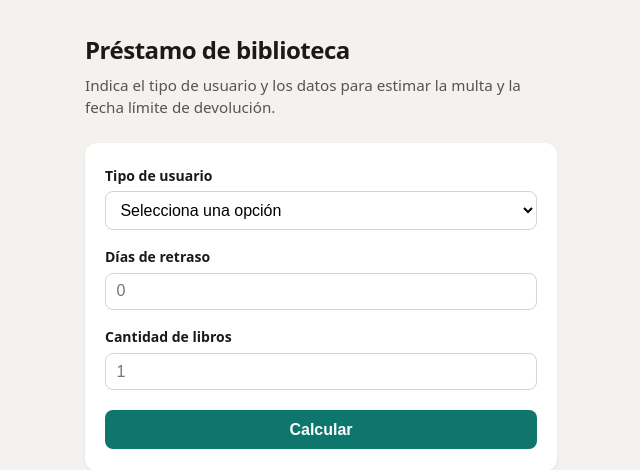
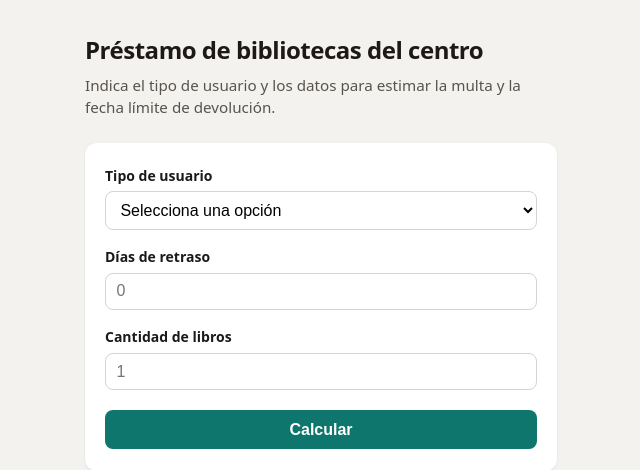
Before and after one commit to jheancarlos-dev/biblioteca-grupo-pa2, a Flask app: page / in a window 1280 px wide. Shown: the top 470 px of the page, without its empty margins (319-959 px from the left). Run offline with Flask 3, Linux system fonts and the light colour scheme.

Commit message:
feat(ui): modifica titulo del compañero

```diff
--- a/templates/index.html
+++ b/templates/index.html
@@ -1,7 +1,7 @@
 {% extends "base.html" %}
 {% block title %}Calcular préstamo — Biblioteca{% endblock %}
 {% block content %}
-  <h1>Préstamo de biblioteca</h1>
+  <h1>Préstamo de bibliotecas del centro</h1>
   <p class="lede">Indica el tipo de usuario y los datos para estimar la multa y la fecha límite de devolución.</p>
   <div class="card">
     <form method="post" action="{{ url_for('calcular') }}" novalidate>
```
